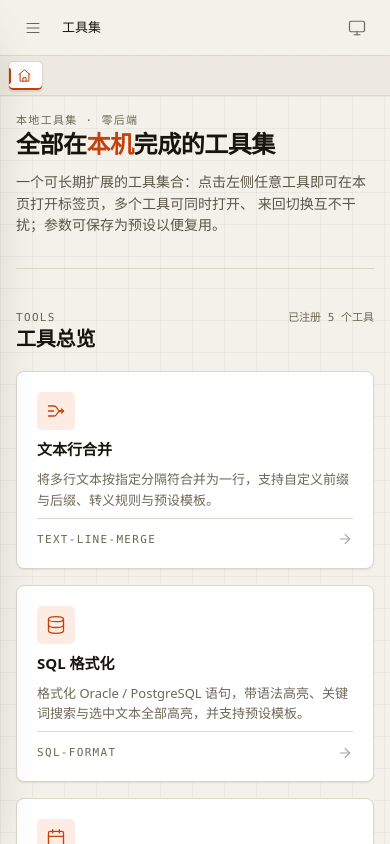
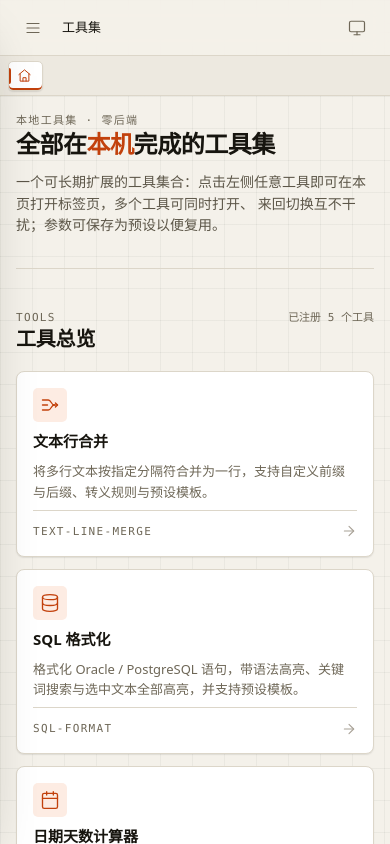
Before and after one commit to 2350lxyt/Local_Toolbox, a website with bundled scripts: page index.html in a window 390 px wide. Built offline with nearby package versions, Linux system fonts and the light colour scheme.

Commit message:
style(外壳): 首页工具卡片改均分收尾并收紧窄屏版式
- 首页卡片网格由固定列数（repeat(auto-fill, minmax(292px, 1fr))）改为 flex 均分收尾：
  工具数为质数时固定列数必然留空洞（实测末行空洞 1440px/365px、1280px/312px、900px/422px）。
  改为 display:flex + flex-wrap + .tool-card{flex:1 1 292px} 后每行（含末行）都填满容器，无需 JS；
  并对单卡设 max-width:520px + justify-content:center，避免末行只剩 1 张时被拉成整行
  （900px 下由 828px 收窄到 520px 并居中）。
- <=720px 收紧：网格间距 --sp-4→--sp-3、卡片内边距 --sp-5→--sp-4、图标 38→34px。
  实测移动端单卡高度 197.6–217.7px → 185.6–205.7px（-12px）；不裁剪说明文字，保持信息完整。

度量验证：1440/1280 末行填充率 66.2% / 66.1% → 97.8% / 100%；390px 卡片高度 −12px；悬停与切换无几何跳动。

refs docs/DESIGN.md §4.3

```diff
--- a/assets/css/shell.css
+++ b/assets/css/shell.css
@@ -429,14 +429,21 @@
 }
 
 /* 工具总览卡片 */
+/* v1.7.10：flex 均分收尾 —— 固定列数在工具数为质数时末行必然空洞；
+   flex-wrap + flex-grow 让每一行（含末行）都填满容器，无需 JS（docs/DESIGN.md §4.3）。
+   max-width 防止末行只剩 1 张时被拉成整行；justify-content 让不足一行的部分居中。 */
 .tool-grid {
-  display: grid;
-  grid-template-columns: repeat(auto-fill, minmax(292px, 1fr));
+  display: flex;
+  flex-wrap: wrap;
   gap: var(--sp-4);
+  justify-content: center;
 }
 
 .tool-card {
   display: flex;
+  flex: 1 1 292px;
+  min-width: 0;
+  max-width: 520px;
 }
 
 .tool-card__link {
@@ -627,7 +634,17 @@
     font-size: 24px;
   }
 
+  /* v1.7.10：窄屏收紧卡片（单列由 flex-wrap 自然达成，不再写列数） */
   .tool-grid {
-    grid-template-columns: minmax(0, 1fr);
+    gap: var(--sp-3);
+  }
+
+  .tool-card__link {
+    padding: var(--sp-4);
+  }
+
+  .tool-card__icon {
+    width: 34px;
+    height: 34px;
   }
 }
```
Also changed, not shown: docs/DESIGN.md (+12 -1 lines).
